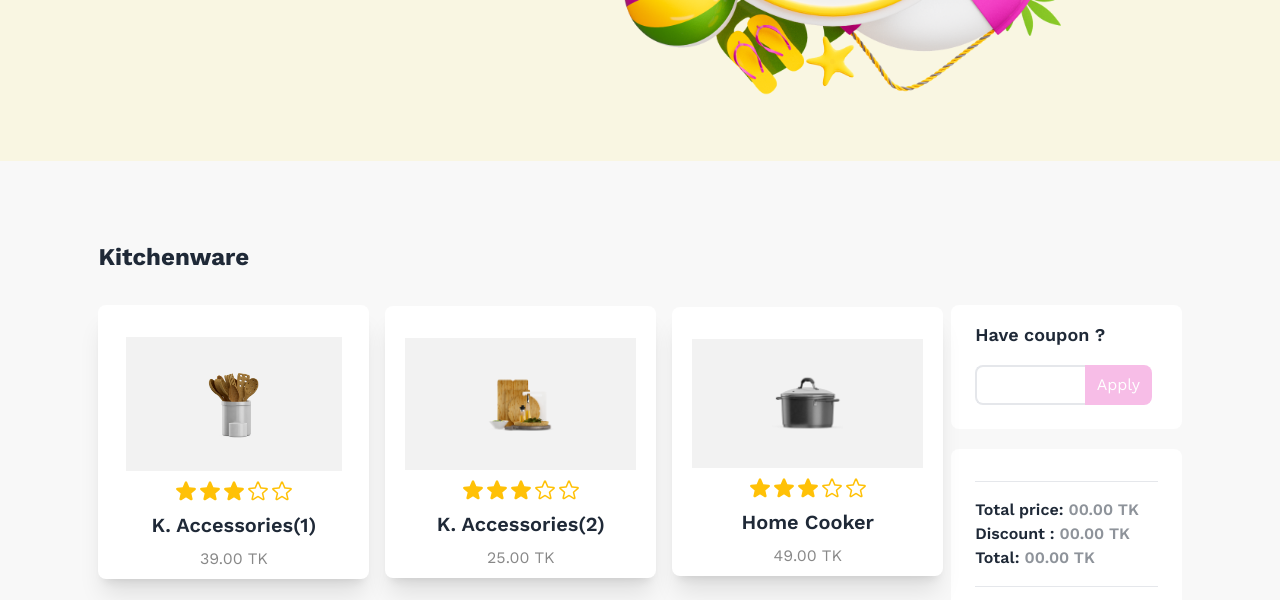
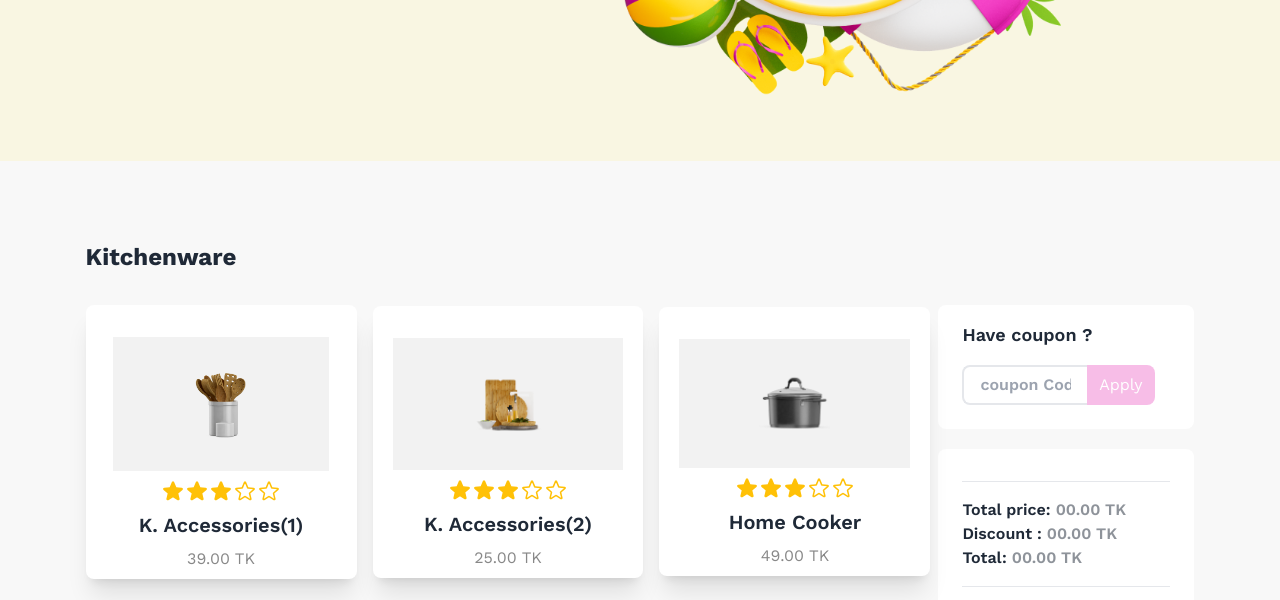
Before and after one commit to sajjadmolliek/Summer_Sell, a plain HTML site: page index.html in a window 1280 px wide. Shown: the part 458-1058 px from the top of the page. Drawn offline with nearby package versions, Linux system fonts and the light colour scheme.

Commit message:
fixed coupone code placeholder

```diff
--- a/index.html
+++ b/index.html
@@ -211,13 +211,13 @@
             </div>
         </div>
         <!-- Outer Cart -->
-        <div class=" lg:w-[18%] flex justify-center  ">
+        <div class=" lg:w-[20%] flex justify-center  ">
            <div class="w-[80%] lg:w-[100%]">
             <div class="bg-white  mt-0 lg:mt-36  rounded-lg">
                 <h1 class="px-6 py-4 text-lg  font-semibold">Have coupon ?</h1>
 
             <div class="px-6 pb-6 flex">
-                <input id="inputField" class="border-2 px-4 font-semibold border-r-0 w-[60%] rounded-s-lg" type="text" name="" id="">
+                <input id="inputField" class="border-2 px-4 font-semibold border-r-0 w-[60%] rounded-s-lg" type="text" placeholder="coupon Code">
                 <button id="applyBtn" class="bg-[#E527B2] text-white px-3 py-2 rounded-e-lg">Apply</button>
             </div>
             </div>
```
